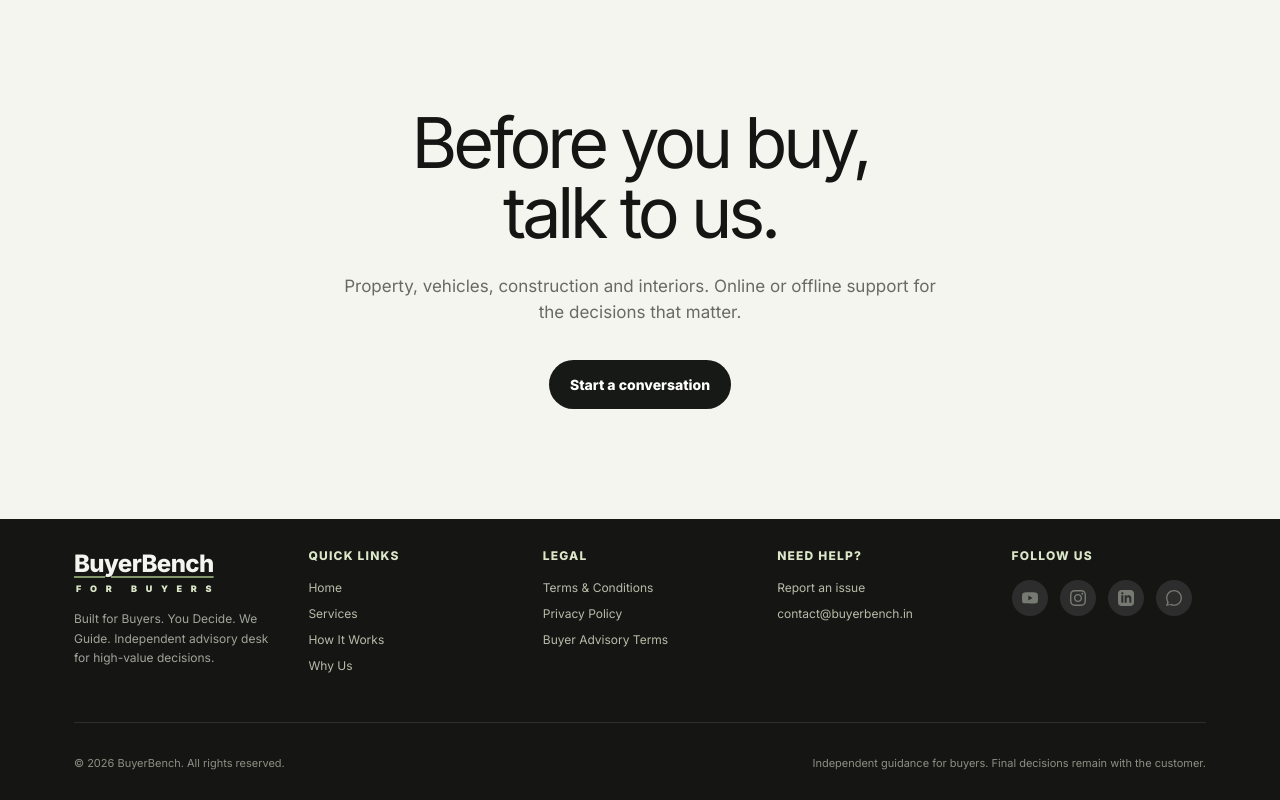
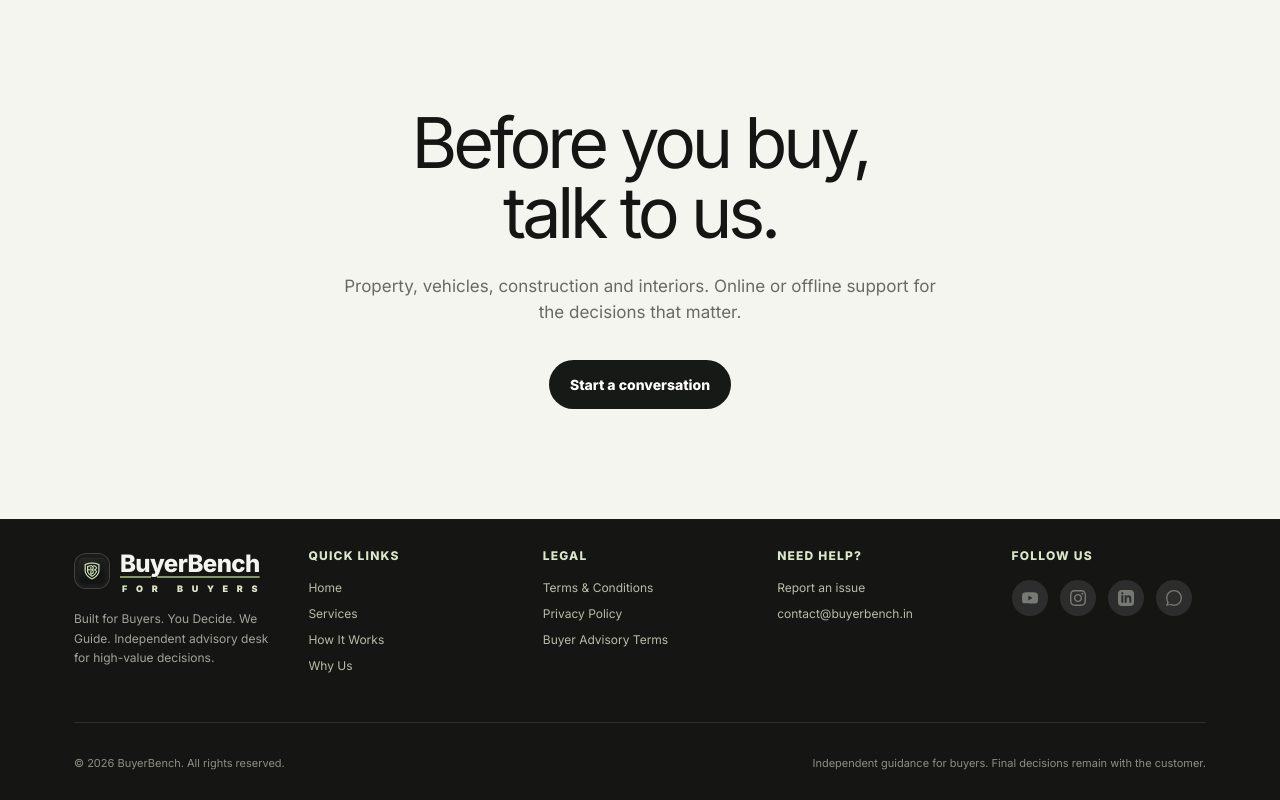
Before and after one commit to bala290498/buyer-bench-01, a Next.js app: page / in a window 1280 px wide. Shown: the part 4038-4838 px from the top of the page. Built offline with nearby package versions, Linux system fonts and the light colour scheme.

Commit message:
Add brand logo icon to footer component and resolve metadata base url

```diff
--- a/src/components/Footer.tsx
+++ b/src/components/Footer.tsx
@@ -1,6 +1,7 @@
 "use client";
 
 import React from "react";
+import Image from "next/image";
 
 interface FooterProps {
   onOpenModal?: () => void;
@@ -13,7 +14,17 @@ export default function Footer({ onOpenModal }: FooterProps) {
         <div className="grid grid-cols-1 md:grid-cols-2 lg:grid-cols-5 gap-10 pb-12">
           {/* Col 1: Brand & Tagline */}
           <div className="lg:col-span-1 space-y-4">
-            <a className="inline-flex flex-col items-stretch leading-none group w-fit" href="#">
+            <a className="flex items-center gap-2.5 leading-none group w-fit" href="#">
+              <div className="w-9 h-9 rounded-xl bg-white/10 flex items-center justify-center text-[#dce7c9] shadow-xs group-hover:scale-105 transition-transform overflow-hidden shrink-0 border border-white/10">
+                <Image
+                  src="/favicon.png"
+                  alt="BuyerBench Icon"
+                  width={36}
+                  height={36}
+                  className="w-full h-full object-cover"
+                />
+              </div>
+              <div className="flex flex-col items-stretch">
                 <span className="underline decoration-[#84976a] decoration-2 underline-offset-4 font-extrabold text-2xl tracking-tight text-[#f5f5f0]">
                   BuyerBench
                 </span>
@@ -28,6 +39,7 @@ export default function Footer({ onOpenModal }: FooterProps) {
                   <span>E</span>
                   <span>R</span>
                   <span>S</span>
+                </div>
               </div>
             </a>
             <p className="text-xs text-[#a1a499] leading-relaxed max-w-xs">
```
Lines whose indentation alone changed are shown as unchanged.
